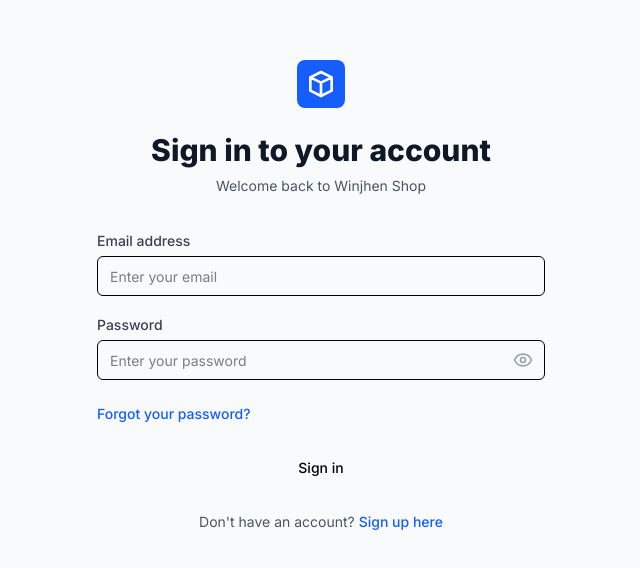
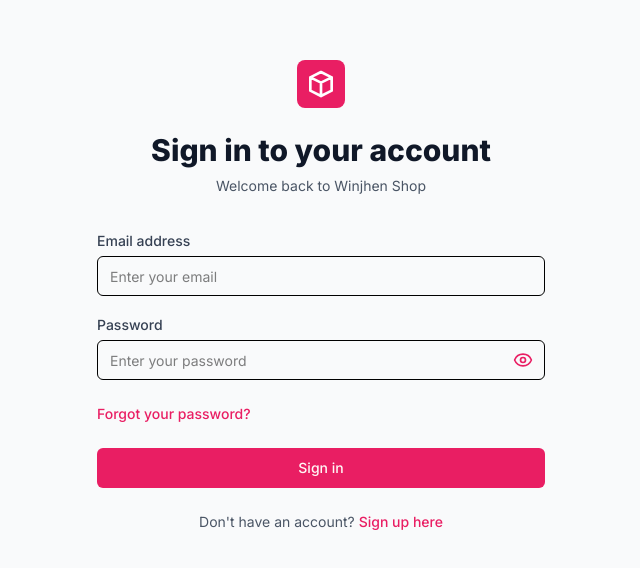
Before and after one commit to jeraldlabalan/nextjs-winjhen-shop-ecommerce, a Next.js app: page /auth/login in a window 1280 px wide. Shown: the part 104-672 px from the top of the page, without its empty margins (319-959 px from the left). Built offline with nearby package versions, Linux system fonts and the light colour scheme.

Commit message:
style: added 'pink' styling on applicable tags in all pages (#9)

```diff
--- a/app/auth/login/page.tsx
+++ b/app/auth/login/page.tsx
@@ -65,7 +65,7 @@ export default function LoginPage() {
     <div className="min-h-screen flex items-center justify-center bg-gray-50 py-12 px-4 sm:px-6 lg:px-8">
       <div className="max-w-md w-full space-y-8">
         <div>
-          <div className="mx-auto h-12 w-12 bg-blue-600 rounded-lg flex items-center justify-center">
+          <div className="mx-auto h-12 w-12 bg-[var(--color-primary-pink)] rounded-lg flex items-center justify-center">
             <svg className="h-8 w-8 text-white" fill="none" viewBox="0 0 24 24" stroke="currentColor">
               <path strokeLinecap="round" strokeLinejoin="round" strokeWidth={2} d="M20 7l-8-4-8 4m16 0l-8 4m8-4v10l-8 4m0-10L4 7m8 4v10M4 7v10l8 4" />
             </svg>
@@ -125,9 +125,9 @@ export default function LoginPage() {
                   onClick={() => setShowPassword(!showPassword)}
                 >
                   {showPassword ? (
-                    <EyeOff className="h-5 w-5 text-gray-400" />
+                    <EyeOff className="h-5 w-5 text-[var(--color-primary-pink)]" />
                   ) : (
-                    <Eye className="h-5 w-5 text-gray-400" />
+                    <Eye className="h-5 w-5 text-[var(--color-primary-pink)]" />
                   )}
                 </button>
               </div>
@@ -138,7 +138,7 @@ export default function LoginPage() {
             <div className="text-sm">
               <Link
                 href="/auth/forgot-password"
-                className="font-medium text-blue-600 hover:text-blue-500"
+                className="font-medium text-link"
               >
                 Forgot your password?
               </Link>
@@ -149,7 +149,7 @@ export default function LoginPage() {
             <Button
               type="submit"
               disabled={isLoading}
-              className="w-full flex justify-center py-2 px-4"
+              className="w-full flex justify-center py-2 px-4 pink-button"
             >
               {isLoading ? (
                 <>
@@ -167,7 +167,7 @@ export default function LoginPage() {
               Don&apos;t have an account?{" "}
               <Link
                 href="/auth/signup"
-                className="font-medium text-blue-600 hover:text-blue-500"
+                className="font-medium text-link"
               >
                 Sign up here
               </Link>
--- a/app/auth/signup/page.tsx
+++ b/app/auth/signup/page.tsx
@@ -103,7 +103,7 @@ export default function SignupPage() {
     <div className="min-h-screen flex items-center justify-center bg-gray-50 py-12 px-4 sm:px-6 lg:px-8">
       <div className="max-w-md w-full space-y-8">
         <div>
-          <div className="mx-auto h-12 w-12 bg-blue-600 rounded-lg flex items-center justify-center">
+          <div className="bg-[var(--color-primary-pink)] mx-auto h-12 w-12 rounded-lg flex items-center justify-center">
             <svg className="h-8 w-8 text-white" fill="none" viewBox="0 0 24 24" stroke="currentColor">
               <path strokeLinecap="round" strokeLinejoin="round" strokeWidth={2} d="M18 9v3m0 0v3m0-3h3m-3 0h-3m-2-5a4 4 0 11-8 0 4 4 0 018 0zM3 20a6 6 0 0112 0v1H3v-1z" />
             </svg>
@@ -327,7 +327,7 @@ export default function SignupPage() {
             <Button
               type="submit"
               disabled={isLoading}
-              className="w-full flex justify-center py-2 px-4"
+              className="w-full flex justify-center py-2 px-4 pink-button"
             >
               {isLoading ? (
                 <>
@@ -345,7 +345,7 @@ export default function SignupPage() {
               Already have an account?{" "}
               <Link
                 href="/auth/login"
-                className="font-medium text-blue-600 hover:text-blue-500"
+                className="font-medium text-link"
               >
                 Sign in here
               </Link>
--- a/app/globals.css
+++ b/app/globals.css
@@ -1,16 +1,52 @@
 @import "tailwindcss";
 
 :root {
-  --background: #ffffff;
+  --background: #FFF8F6;
   --foreground: #0A0F1F;
 
   /* Your custom color palette */
+  --color-primary-pink-light: #F06292;
   --color-primary-pink: #E91E63;
   --color-primary-pink-dark: #AD1457;
   --color-soft-pink: #F8BBD0;
   --color-rich-brown: #5D4037;
   --color-warm-beige: #D7CCC8;
   --color-off-white: #FFF8F6;
-  --border-soft-black: rgba(0, 0, 0, 0.1);
-  --shadow-soft-black: 2px 2px 3px rgba(0, 0, 0, 0.175);
 }
+
+@layer components {
+  .pink-button {
+    @apply bg-[var(--color-primary-pink)] text-[var(--color-off-white)];
+  }
+
+  .pink-button:hover {
+    @apply bg-[var(--color-primary-pink-light)]
+  }
+
+  .hover-soft-border {
+    box-shadow: none;
+    border: 1px solid transparent;
+    border-top: none;
+    border-left: none;
+  }
+
+  .hover-soft-border:hover {
+    box-shadow: 2px 2px 3px rgba(0, 0, 0, 0.175);
+    border: 1px solid rgba(0, 0, 0, 0.1);
+    border-top: none;
+    border-left: none;
+  }
+
+  .text-link {
+    @apply text-[var(--color-primary-pink)] hover:underline underline-offset-2 decoration-current
+  }
+
+  .input-clicked {
+
+  }
+
+}
+
+button {
+  cursor: pointer;
+}
--- a/app/page.tsx
+++ b/app/page.tsx
@@ -18,10 +18,10 @@ export default function HomePage() {
             </div>
             <div className="flex space-x-4">
               <Link href="/auth/login">
-                <Button className="bg-[var(--color-primary-pink)] hover:bg-[var(--color-primary-pink-dark)] text-white">Sign In</Button>
+                <Button className="pink-button">Sign In</Button>
               </Link>
               <Link href="/auth/signup">
-                <Button className="border border-[var(--border-soft-black)] border-t-0 border-l-0 shadow-[var(--shadow-soft-black)]">Get Started</Button>
+                <Button className="hover-soft-border">Get Started</Button>
               </Link>
             </div>
           </div>
@@ -40,12 +40,12 @@ export default function HomePage() {
             </p>
             <div className="flex flex-col sm:flex-row gap-4 justify-center">
               <Link href="/auth/signup">
-                <Button size="lg" className="text-lg px-8 py-3 border border-[var(--border-soft-black)] border-t-0 border-l-0 shadow-[var(--shadow-soft-black)]">
+                <Button size="lg" className="text-lg px-8 py-3 hover-soft-border">
                   Start Shopping
                 </Button>
               </Link>
               <Link href="/auth/login">
-                <Button size="lg" className="text-lg px-8 py-3 bg-[var(--color-primary-pink)] hover:bg-[var(--color-primary-pink-dark)] text-white">
+                <Button size="lg" className="text-lg px-8 py-3 pink-button">
                   Access Account
                 </Button>
               </Link>
```
